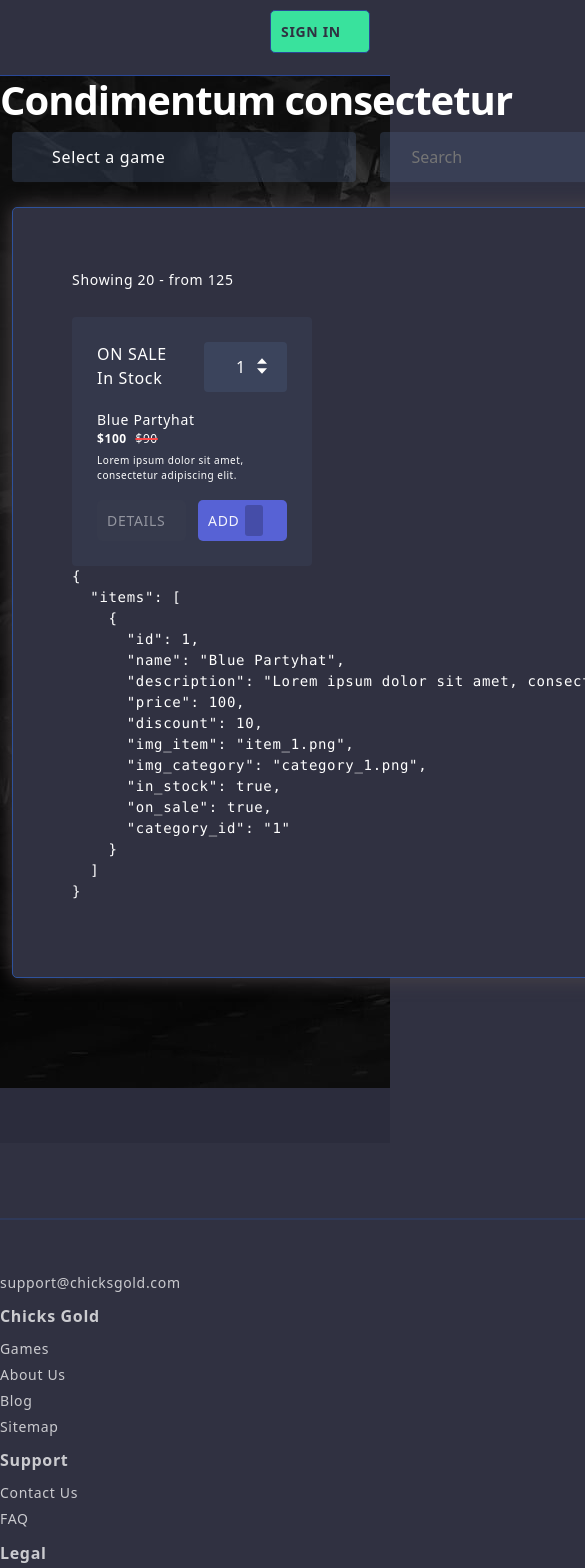
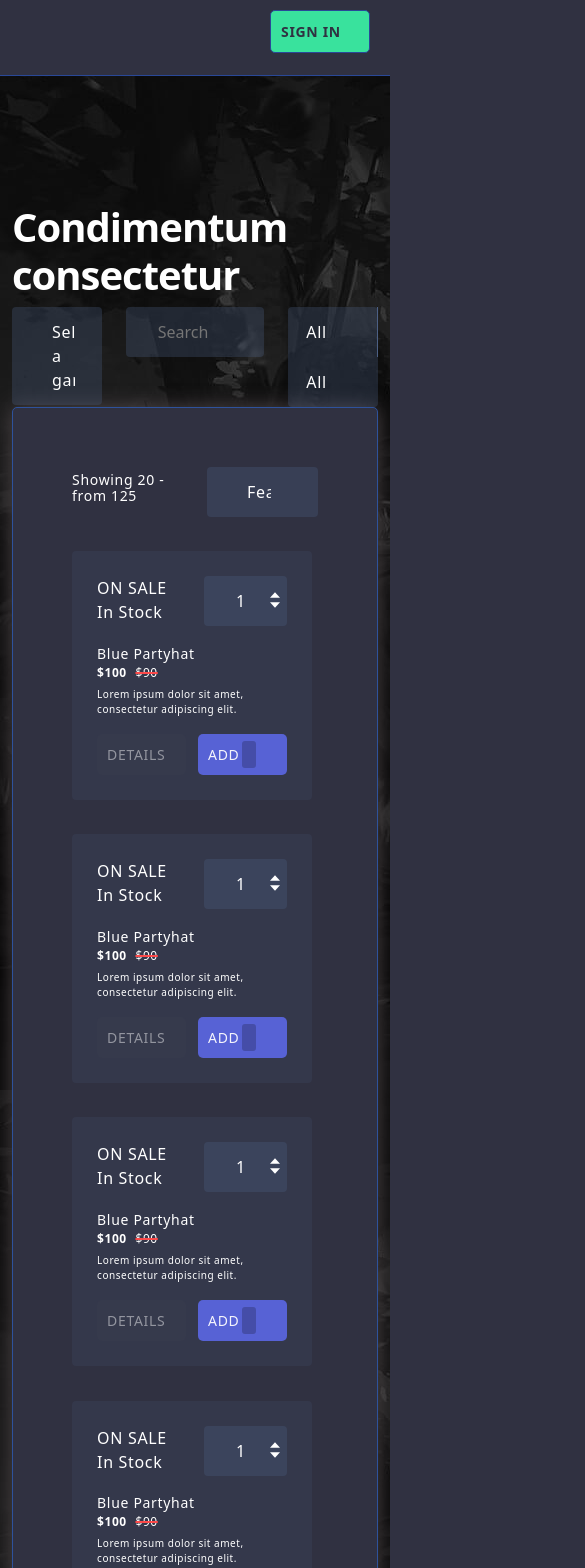
Before and after one commit to Khahory/design_chicks_challenge_2022_docker, a React (Create React App) app: page / in a window 390 px wide. Shown: the top 1568 px of the page, 585 px wide, since content can reach past the window. Built offline with nearby package versions, Linux system fonts and the light colour scheme.

Commit message:
Container responsive

```diff
--- a/src/assets/css/Item/Card.css
+++ b/src/assets/css/Item/Card.css
@@ -5,6 +5,7 @@
     background-color: #34384b;
     border-radius: 0.25rem;
     overflow: hidden;
+    margin-top: 14%;
 }
 
 .my-card #my-card {
@@ -87,8 +88,8 @@
 
 .button-box-buy-img {
     background-color: #454da8;
-    margin-left: 5px;
-    padding: 6px 9px;
+    margin-left: 2px;
+    padding: 4px 7px;
     border-radius: 3px;
     position: relative;
 }
--- a/src/assets/css/input.css
+++ b/src/assets/css/input.css
@@ -12,7 +12,7 @@
 .my-input-group-background {
     background-color: var(--main-color-input-background);
     border-radius: 0.25rem;
-    padding: 7px 20px 7px 20px;
+    padding: 7px 7px 7px 20px;
 }
 
 
--- a/src/components/Item/ItemFilterList.jsx
+++ b/src/components/Item/ItemFilterList.jsx
@@ -25,7 +25,6 @@
 
     return (
         <div>
-            <Container>
             <Row>
                 <Col>
                     <SelectForm
@@ -72,7 +71,6 @@
                     </div>
                 </Col>
             </Row>
-            </Container>
         </div>
     )
 }
--- a/src/components/Item/ItemList.jsx
+++ b/src/components/Item/ItemList.jsx
@@ -1,9 +1,27 @@
 import Card from "./Card";
+import Row from "react-bootstrap/Row";
+import Col from "react-bootstrap/Col";
 
 const ItemList = ({items}) => {
     return (
         <div>
-            <Card item={items.items[0]} />
+            <Row>
+                <Col>
+                    <Card item={items.items[0]}/>
+                </Col>
+                <Col>
+                    <Card item={items.items[0]}/>
+                </Col>
+                <Col>
+                    <Card item={items.items[0]}/>
+                </Col>
+                <Col>
+                    <Card item={items.items[0]}/>
+                </Col>
+                <Col>
+                    <Card item={items.items[0]}/>
+                </Col>
+            </Row>
             <pre>
                 {JSON.stringify(items, null, 2)}
             </pre>
--- a/src/index.css
+++ b/src/index.css
@@ -17,11 +17,6 @@
 .container-page {
     margin-left: 15px !important;
     margin-right: 15px !important;
-}
-
-.container-main-page {
-    width: 1260px;
-    margin: 0 auto;
 }
 
 .background-img {
@@ -68,7 +63,7 @@
 }
 
 .container-main-card {
-    margin-top: 3vh;
+    margin-top: 15vh;
     margin-bottom: 13vh;
 }
 
--- a/src/page/ItemContainer.jsx
+++ b/src/page/ItemContainer.jsx
@@ -12,15 +12,13 @@
     return (
         <div className={'background-img'}>
             <Header/>
-            <div className={'container-main-page'}>
+            <Container className={'container-main-card'}>
                 <h1 className={'my-title'}>Condimentum consectetur</h1>
                 <ItemFilterList/>
-                <Container className={'container-main-card'}>
-                    <div className={'container-card'}>
-                        <Item items={getFetchData()}/>
-                    </div>
-                </Container>
-            </div>
+                <div className={'container-card'}>
+                    <Item items={getFetchData()}/>
+                </div>
+            </Container>
             <Banks/>
             <SocialMedia/>
             <Footer/>
--- a/src/service/data.json
+++ b/src/service/data.json
@@ -11,6 +11,30 @@
       "in_stock": true,
       "on_sale": true,
       "category_id": "1"
+    },
+    {
+      "id": 2,
+      "name": "Blue Partyhat",
+      "description": "Lorem ipsum dolor sit amet, consectetur adipiscing elit.",
+      "price": 100,
+      "discount": 10,
+      "img_item": "item_1.png",
+      "img_category": "category_1.png",
+      "in_stock": true,
+      "on_sale": true,
+      "category_id": "1"
+    },
+    {
+      "id": 3,
+      "name": "Blue Partyhat",
+      "description": "Lorem ipsum dolor sit amet, consectetur adipiscing elit.",
+      "price": 100,
+      "discount": 10,
+      "img_item": "item_1.png",
+      "img_category": "category_1.png",
+      "in_stock": true,
+      "on_sale": true,
+      "category_id": "1"
     }
   ]
 }
```
Lines whose indentation alone changed are shown as unchanged.
